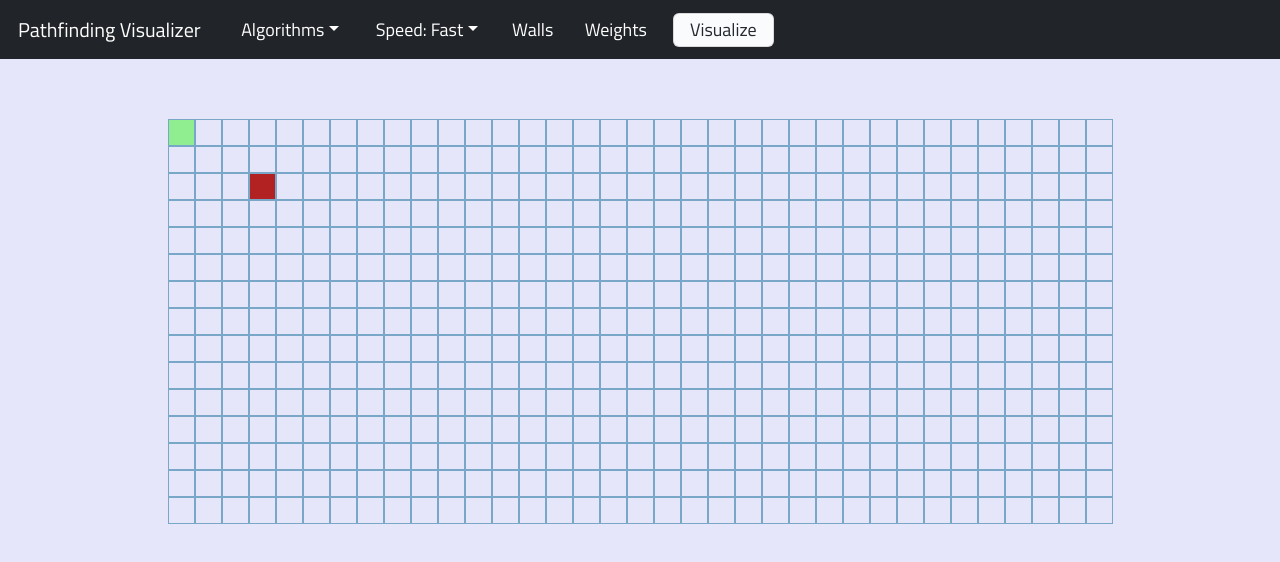
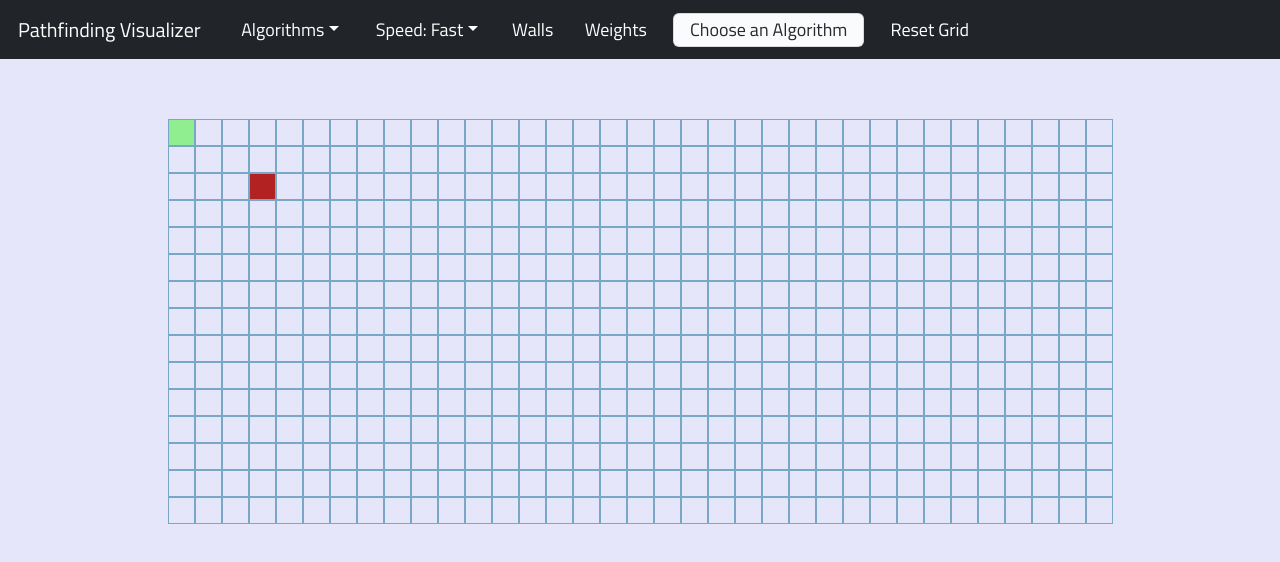
Before and after one commit to milanpatel1022/pathfinding_visualizer, a React (Create React App) app: page / in a window 1280 px wide. Shown: the top 562 px of the page. Built offline with nearby package versions, Linux system fonts and the light colour scheme; a web font is replaced by a local one.

Commit message:
with the use of props, I can now call functions in my Pathfinding component from Navbar component. I can change speeds & algorithm.

```diff
--- a/src/components/Navbar.css
+++ b/src/components/Navbar.css
@@ -43,6 +43,7 @@
   white-space: nowrap;
   word-wrap: break-word;
   margin-left: 1%;
+  margin-right: 1%;
 }
 
 .visualizeButton:hover {
@@ -51,7 +52,7 @@
   transition-duration: 0.1s;
 }
 
-.toggle {
+.otherButtons {
   background: none;
   border: none;
   color: white;
@@ -59,6 +60,14 @@
   padding-right: 1.5%;
 }
 
-.toggle:hover {
+.otherButtons:hover {
   color: lightblue;
 }
+
+.toggleWalls {
+  color: lightblue !important;
+}
+
+.toggleWeights {
+  color: lightblue !important;
+}
--- a/src/components/Navbar.js
+++ b/src/components/Navbar.js
@@ -2,18 +2,61 @@ import React, { Component } from "react";
 import "./Navbar.css";
 
 class Navbar extends Component {
-  constructor() {
-    super();
+  constructor(props) {
+    super(props);
+
     this.state = {
       algorithm: "",
       speed: "Fast",
       toggleWalls: false,
       toggleWeights: false,
+      visualizeAlgorithm: this.props.visualizeAlgorithm,
+      resetGrid: this.props.resetGrid,
     };
+
+    console.log(this.state);
+  }
+
+  wallWeightToggler(wallOrWeight) {
+    console.log("in toggler");
+    if (wallOrWeight === "wall") {
+      this.setState((prevState) => ({
+        toggleWalls: !prevState.toggleWalls,
+        toggleWeights: false,
+      }));
+    } else {
+      this.setState((prevState) => ({
+        toggleWalls: false,
+        toggleWeights: !prevState.toggleWeights,
+      }));
+    }
+  }
+
+  runAlgorithm() {
+    const { algorithm, speed, visualizeAlgorithm } = this.state;
+
+    if (algorithm === "") {
+      return;
+    }
+    visualizeAlgorithm(algorithm, speed);
   }
 
   render() {
     const { algorithm, speed, toggleWalls, toggleWeights } = this.state;
+
+    //style Wall/Weight buttons in navbar if they are selected
+    let wallButtonStyle = {
+      color: toggleWalls ? "lightblue" : "",
+    };
+
+    let weightButtonStyle = {
+      color: toggleWeights ? "lightblue" : "",
+    };
+
+    //Update visualize button to represent what algorithm the user has selected
+    let visualizeButtonText =
+      algorithm === "" ? "Choose an Algorithm" : `Visualize ${algorithm}`;
+
     return (
       <div>
         <nav className="navbar navbar-expand-lg navbar-dark bg-dark">
@@ -132,18 +175,35 @@ class Navbar extends Component {
                 </li>
               </ul>
               <button
-                className="toggle"
-                onClick={() => this.setState({ toggleWalls: !toggleWalls })}
+                className="otherButtons"
+                style={wallButtonStyle}
+                onClick={() => {
+                  this.wallWeightToggler("wall");
+                }}
               >
                 Walls
               </button>
               <button
-                className="toggle"
-                onClick={() => this.setState({ toggleWeights: !toggleWeights })}
+                className="otherButtons"
+                style={weightButtonStyle}
+                onClick={() => {
+                  this.wallWeightToggler("weight");
+                }}
               >
                 Weights
               </button>
-              <button className="visualizeButton">Visualize {algorithm}</button>
+              <button
+                className="visualizeButton"
+                onClick={() => this.runAlgorithm()}
+              >
+                {visualizeButtonText}
+              </button>
+              <button
+                className="otherButtons"
+                onClick={() => this.state.resetGrid()}
+              >
+                Reset Grid
+              </button>
             </div>
           </div>
         </nav>
--- a/src/components/Node.js
+++ b/src/components/Node.js
@@ -18,7 +18,7 @@ class Node extends Component {
       onClick,
     } = this.props;
 
-    //give start and end node a class name so we can style them accordingly.
+    //give certain nodes an extra class name to identify them and style them accordingly.
     const nodeClass =
       inShortestPath && (isStart || isEnd)
         ? "special"
--- a/src/components/Pathfinder.js
+++ b/src/components/Pathfinder.js
@@ -64,7 +64,8 @@ class Pathfinder extends Component {
     };
   };
 
-  visualizeAlgorithm() {
+  visualizeAlgorithm(algorithm, speed) {
+    console.log(algorithm);
     //don't restart if already visualizing
     if (this.state.visualizing === true) {
       return;
@@ -76,17 +77,23 @@ class Pathfinder extends Component {
     const endNode = grid[END_ROW][END_COL];
 
     //all the Nodes visited in Dijkstra
+    if (algorithm === "Dijkstra") {
       const [visitedNodes, endReachable] = dijkstra(grid, startNode, endNode);
-
       //If the end node is able to be reached, then let's determine the shortest path
       if (endReachable) {
         //Nodes only in the shortest path for Dijkstra
         const nodesInShortestPath = shortestPath(endNode);
 
         //animate all these Nodes involved in Dijkstra
-      this.animateAlgorithm(visitedNodes, nodesInShortestPath, endReachable);
+        this.animateAlgorithm(
+          visitedNodes,
+          nodesInShortestPath,
+          endReachable,
+          speed
+        );
       } else {
-      this.animateAlgorithm(visitedNodes, [], endReachable);
+        this.animateAlgorithm(visitedNodes, [], endReachable, speed);
+      }
     }
   }
 
@@ -94,17 +101,21 @@ class Pathfinder extends Component {
   animateAlgorithm = async (
     visitedNodes,
     nodesInShortestPath,
-    endReachable
+    endReachable,
+    speed
   ) => {
     const delay = (ms) =>
       new Promise((resolve, reject) => setTimeout(resolve, ms));
+
+    const delay_amount = speed === "Fast" ? 1 : speed === "Normal" ? 130 : 500;
+    console.log(delay_amount);
 
     //animate the visited Nodes first
     for (let node of visitedNodes) {
       const grid = this.deepCopyGrid();
       grid[node.row][node.col] = node;
       this.setState({ grid: grid });
-      await delay(1);
+      await delay(delay_amount);
     }
 
     //then, let's animate the shortest path if there was one
@@ -113,7 +124,7 @@ class Pathfinder extends Component {
         const grid = this.deepCopyGrid();
         grid[node.row][node.col] = { ...node, inShortestPath: true };
         this.setState({ grid: grid });
-        await delay(1);
+        await delay(delay_amount);
       }
     }
 
@@ -240,7 +251,7 @@ class Pathfinder extends Component {
   }
 
   //resets Grid and rest of state to default conditions
-  clearGrid() {
+  resetGrid() {
     //can't reset grid while visualization running
     if (this.state.visualizing === true) {
       return;
@@ -261,7 +272,12 @@ class Pathfinder extends Component {
     //use HTML table to map each element in our array to a Node component
     return (
       <>
-        <Navbar></Navbar>
+        <Navbar
+          visualizeAlgorithm={(algorithm, speed) =>
+            this.visualizeAlgorithm(algorithm, speed)
+          }
+          resetGrid={() => this.resetGrid()}
+        ></Navbar>
         <div className="grid">
           <table>
             <tbody>
```
Lines whose indentation alone changed are shown as unchanged.
